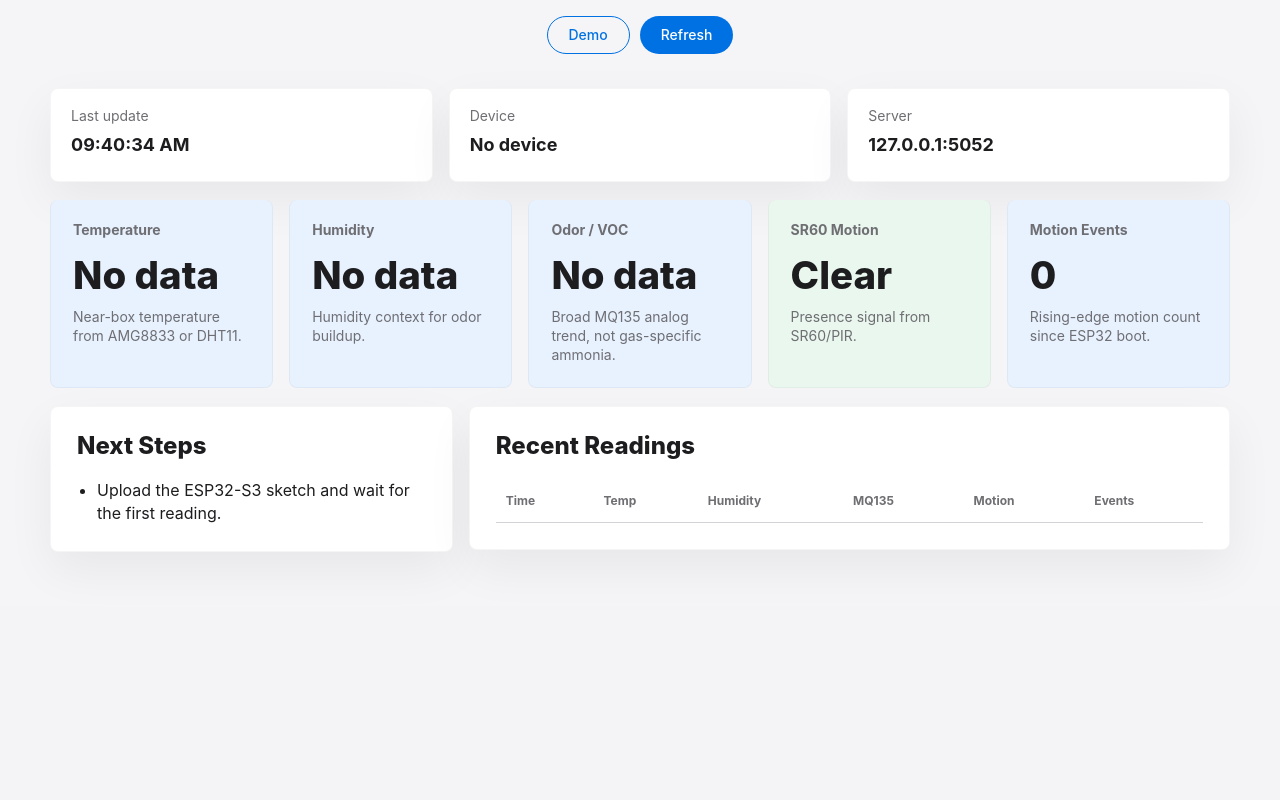
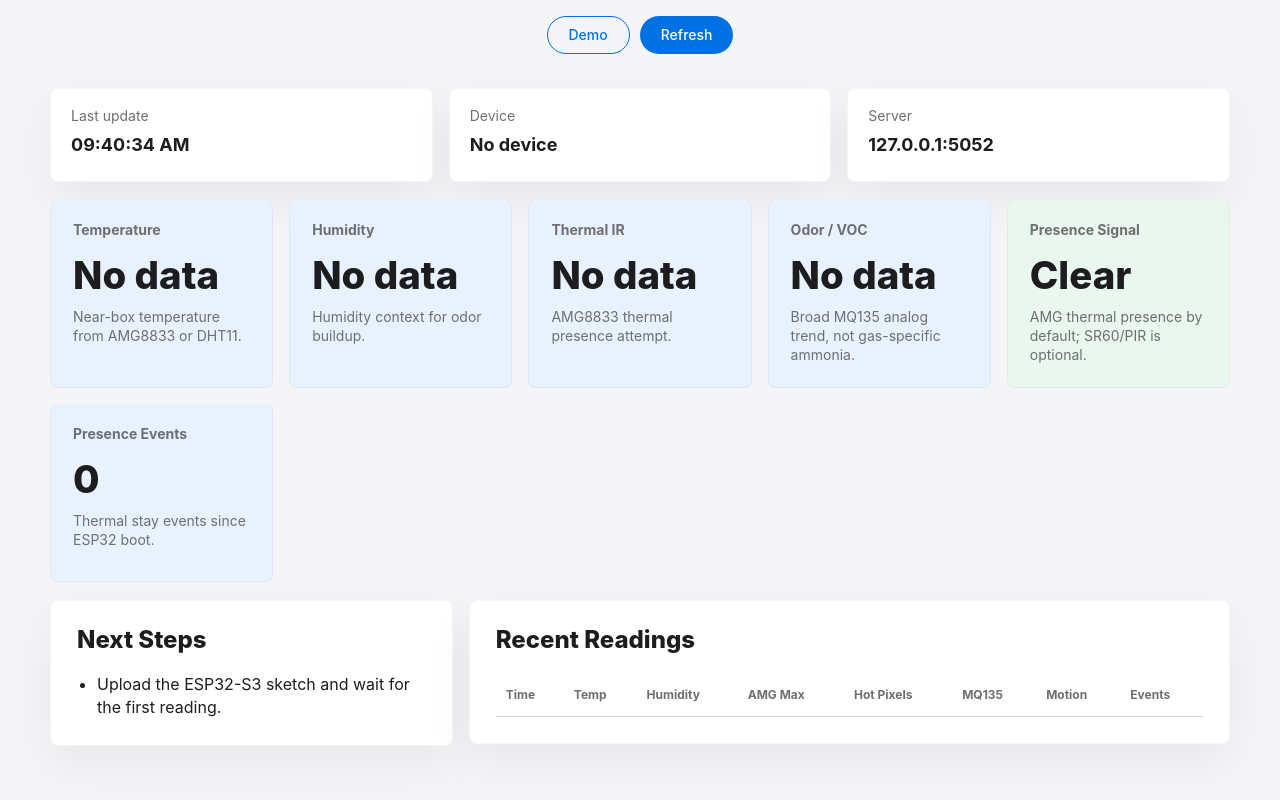
Before and after one commit to yas033/literBox_manager_version2, a Flask app: page / in a window 1280 px wide. Shown: the part 336-1136 px from the top of the page. Before the commit the page ends 859 px from the top, so only its background shows below. Run offline with Flask 3, Linux system fonts and the light colour scheme; lists and menus that the app fills with data are empty.

Commit message:
Use AMG thermal presence for events

```diff
--- a/server/app.py
+++ b/server/app.py
@@ -14,6 +14,9 @@ FIELDNAMES = [
     "device_id",
     "temperature_c",
     "humidity_percent",
+    "amg_ambient_c",
+    "amg_max_c",
+    "amg_hot_pixels",
     "motion",
     "motion_event_count",
     "mq135_raw",
@@ -89,6 +92,9 @@ def read_rows():
             normalized["_dt"] = parse_time(normalized["timestamp"])
             normalized["_temperature_c"] = parse_float(normalized["temperature_c"])
             normalized["_humidity_percent"] = parse_float(normalized["humidity_percent"])
+            normalized["_amg_ambient_c"] = parse_float(normalized["amg_ambient_c"])
+            normalized["_amg_max_c"] = parse_float(normalized["amg_max_c"])
+            normalized["_amg_hot_pixels"] = parse_int(normalized["amg_hot_pixels"])
             normalized["_motion"] = parse_int(normalized["motion"])
             normalized["_motion_event_count"] = parse_int(normalized["motion_event_count"])
             normalized["_mq135_raw"] = parse_int(normalized["mq135_raw"])
@@ -131,14 +137,30 @@ def status_for_odor(latest):
     return "normal"
 
 
+def status_for_thermal(latest):
+    if not latest or latest.get("amg_max_c", "") == "":
+        return "collecting"
+
+    thermal_delta = latest["_amg_max_c"] - latest["_amg_ambient_c"]
+    hot_pixels = latest["_amg_hot_pixels"]
+
+    if hot_pixels >= 16 or thermal_delta >= 6:
+        return "review"
+    if hot_pixels >= 6 or thermal_delta >= 3:
+        return "watch"
+    return "normal"
+
+
 def build_payload():
     rows = read_rows()
     latest = rows[-1] if rows else None
     recent = rows[-30:]
     status = status_for_environment(latest)
     odor_status = status_for_odor(latest)
+    thermal_status = status_for_thermal(latest)
     has_temperature = bool(latest and latest.get("temperature_c", "") != "")
     has_humidity = bool(latest and latest.get("humidity_percent", "") != "")
+    has_thermal = bool(latest and latest.get("amg_max_c", "") != "")
 
     cards = {
         "temperature": {
@@ -153,16 +175,22 @@ def build_payload():
             "detail": "Humidity context for odor buildup.",
             "status": status if latest else "collecting",
         },
+        "thermal": {
+            "title": "Thermal IR",
+            "value": f"{latest['_amg_max_c']:.1f}C" if has_thermal else "No data",
+            "detail": f"AMG8833 max pixel, hot pixels: {latest['_amg_hot_pixels']}" if has_thermal else "AMG8833 thermal presence attempt.",
+            "status": thermal_status if latest else "collecting",
+        },
         "motion": {
-            "title": "SR60 Motion",
+            "title": "Presence Signal",
             "value": "Detected" if latest and latest["_motion"] else "Clear",
-            "detail": "Presence signal from SR60/PIR.",
+            "detail": "AMG thermal presence by default; SR60/PIR is optional.",
             "status": "motion" if latest and latest["_motion"] else "normal",
         },
         "events": {
-            "title": "Motion Events",
+            "title": "Presence Events",
             "value": str(latest["_motion_event_count"]) if latest else "0",
-            "detail": "Rising-edge motion count since ESP32 boot.",
+            "detail": "Thermal stay events since ESP32 boot.",
             "status": "normal" if latest else "collecting",
         },
         "odor": {
@@ -183,6 +211,8 @@ def build_payload():
             next_steps.append("Temperature is warm; watch for faster litter-box odor buildup.")
         if latest["_motion"]:
             next_steps.append("Motion is currently detected near the litter-box area.")
+        if latest.get("amg_max_c", "") != "" and thermal_status in {"watch", "review"}:
+            next_steps.append("Thermal IR shows a warm region near the sensor. Compare with motion and camera context.")
         if latest["_mq135_raw"] >= 1800:
             next_steps.append("MQ135 odor/VOC signal is elevated. Compare with a clean-air baseline.")
         if latest.get("sensor_status") in {"dht_read_failed", "amg_ok_dht_failed"}:
@@ -206,6 +236,9 @@ def public_row(row):
         "device_id": row["device_id"],
         "temperature_c": row["_temperature_c"] if row.get("temperature_c", "") != "" else None,
         "humidity_percent": row["_humidity_percent"] if row.get("humidity_percent", "") != "" else None,
+        "amg_ambient_c": row["_amg_ambient_c"] if row.get("amg_ambient_c", "") != "" else None,
+        "amg_max_c": row["_amg_max_c"] if row.get("amg_max_c", "") != "" else None,
+        "amg_hot_pixels": row["_amg_hot_pixels"],
         "motion": row["_motion"],
         "motion_event_count": row["_motion_event_count"],
         "mq135_raw": row["_mq135_raw"],
@@ -234,6 +267,9 @@ def seed_demo():
                 "device_id": "demo_esp32s3",
                 "temperature_c": 23.5 + index * 0.4,
                 "humidity_percent": 48 + index * 2,
+                "amg_ambient_c": 23.0 + index * 0.2,
+                "amg_max_c": 25.0 + index * 0.7,
+                "amg_hot_pixels": index,
                 "motion": 1 if index in {2, 3, 6} else 0,
                 "motion_event_count": index // 2,
                 "mq135_raw": 850 + index * 120,
@@ -251,6 +287,9 @@ def upload():
         "device_id": request.form.get("device_id", "esp32s3_litterbox_2"),
         "temperature_c": request.form.get("temperature_c", ""),
         "humidity_percent": request.form.get("humidity_percent", ""),
+        "amg_ambient_c": request.form.get("amg_ambient_c", ""),
+        "amg_max_c": request.form.get("amg_max_c", ""),
+        "amg_hot_pixels": request.form.get("amg_hot_pixels", "0"),
         "motion": request.form.get("motion", "0"),
         "motion_event_count": request.form.get("motion_event_count", "0"),
         "mq135_raw": request.form.get("mq135_raw", "0"),
--- a/server/static/dashboard.js
+++ b/server/static/dashboard.js
@@ -1,4 +1,4 @@
-const cardOrder = ["temperature", "humidity", "odor", "motion", "events"];
+const cardOrder = ["temperature", "humidity", "thermal", "odor", "motion", "events"];
 
 function timeLabel(value) {
   if (!value) return "Waiting";
@@ -26,6 +26,13 @@ function renderCards(cards) {
   }
 }
 
+function formatNumber(value, suffix = "", digits = 1) {
+  if (value === null || value === undefined || Number.isNaN(Number(value))) {
+    return "No data";
+  }
+  return `${Number(value).toFixed(digits)}${suffix}`;
+}
+
 function renderRecent(rows) {
   const tbody = document.querySelector("#recentRows");
   tbody.innerHTML = "";
@@ -34,8 +41,10 @@ function renderRecent(rows) {
     const tr = document.createElement("tr");
     tr.innerHTML = `
       <td>${timeLabel(row.timestamp)}</td>
-      <td>${row.temperature_c.toFixed(1)}C</td>
-      <td>${row.humidity_percent.toFixed(1)}%</td>
+      <td>${formatNumber(row.temperature_c, "C")}</td>
+      <td>${formatNumber(row.humidity_percent, "%")}</td>
+      <td>${formatNumber(row.amg_max_c, "C")}</td>
+      <td>${row.amg_hot_pixels ?? 0}</td>
       <td>${row.mq135_raw}</td>
       <td>${row.motion ? "Detected" : "Clear"}</td>
       <td>${row.motion_event_count}</td>
--- a/server/templates/dashboard.html
+++ b/server/templates/dashboard.html
@@ -59,6 +59,8 @@
                   <th>Time</th>
                   <th>Temp</th>
                   <th>Humidity</th>
+                  <th>AMG Max</th>
+                  <th>Hot Pixels</th>
                   <th>MQ135</th>
                   <th>Motion</th>
                   <th>Events</th>
```
Also changed, not shown: README.md, README_CN.md, 1 other file.
